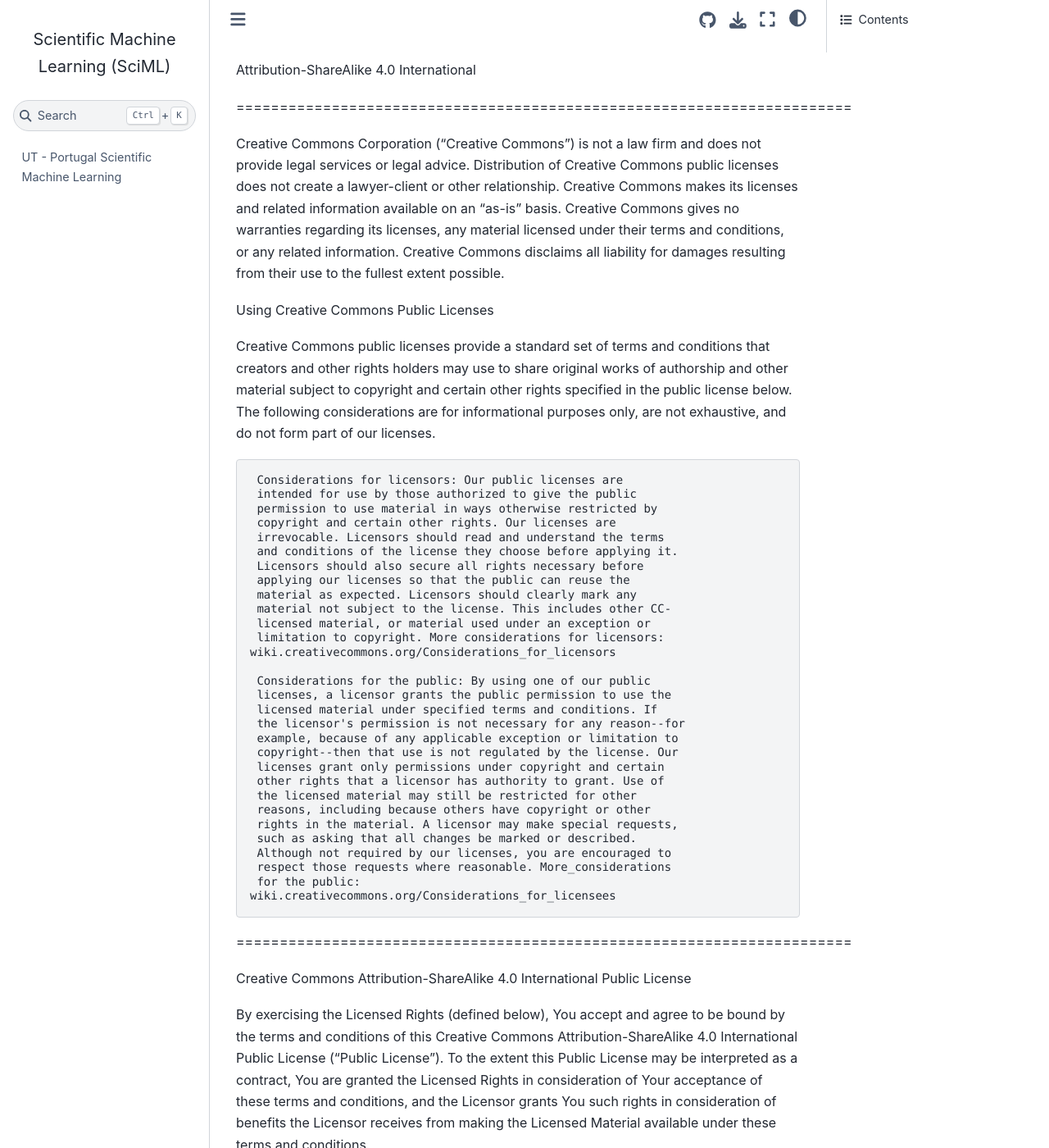
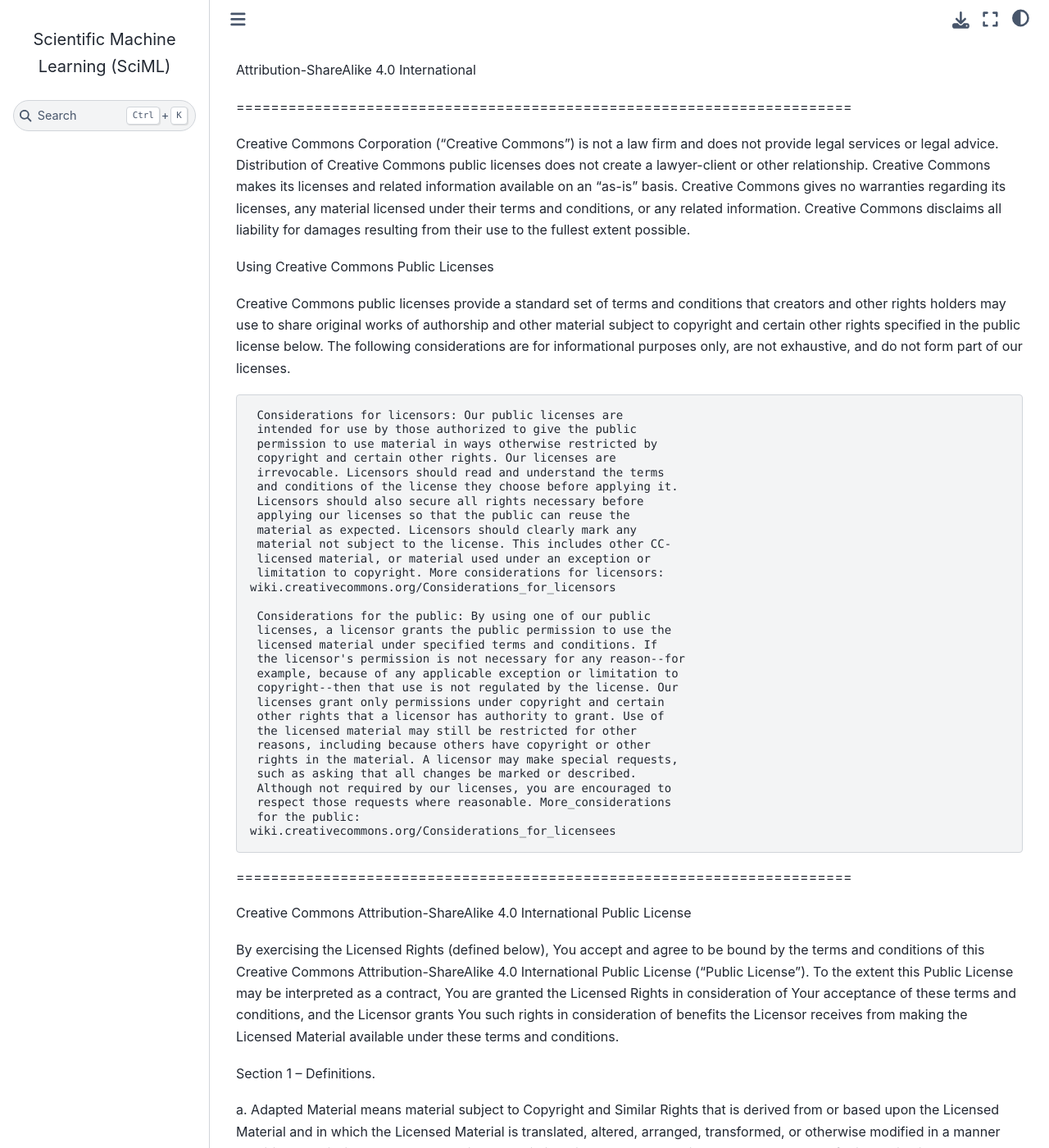
Before and after one commit to kks32-courses/ut-portugal-sciml, a Jupyter Book: the page built from LICENSE.md, in a window 1280 px wide and 1400 px high. Shown: the whole window at 82% size. Built offline with Jupyter Book 1.0.4 settings and Sphinx 7.4.7 and the Sphinx Book theme 1.1.4, drawn with Linux system fonts in a browser that asks for light colours; pages that are not in the unit, such as notebooks, are missing from menus.

```diff
--- a/_config.yml
+++ b/_config.yml
@@ -31,3 +31,23 @@
   use_repository_button: true
   extra_navbar: ""
   google_analytics_id: G-X06NJT7GSH
+  extra_css:
+    - _static/custom.css
+
+sphinx:
+  extra_extensions:
+    - sphinx_external_toc
+    - sphinx_togglebutton
+  config:
+    html_theme_options:
+      show_toc_level: 2
+      secondary_sidebar_items: []
+
+# Enable cell tags for hiding/showing content
+parse:
+  myst_enable_extensions:
+    - colon_fence
+    - dollarmath
+    - linkify
+    - substitution
+    - tasklist
--- /dev/null
+++ b/_static/custom.css
@@ -0,0 +1,28 @@
+/* Make main content use full width by removing right sidebar space */
+.bd-container {
+    max-width: none !important;
+}
+
+.bd-article-container {
+    max-width: none !important;
+}
+
+.bd-content {
+    max-width: none !important;
+}
+
+/* Hide right sidebar completely */
+.bd-sidebar-secondary {
+    display: none !important;
+}
+
+/* Make main content area use full available width */
+.bd-main .bd-content {
+    width: 100% !important;
+    max-width: none !important;
+}
+
+/* Adjust the grid layout to not reserve space for right sidebar */
+.bd-main {
+    grid-template-columns: auto 1fr !important;
+}
```
Also changed, not shown: 1 other file.
